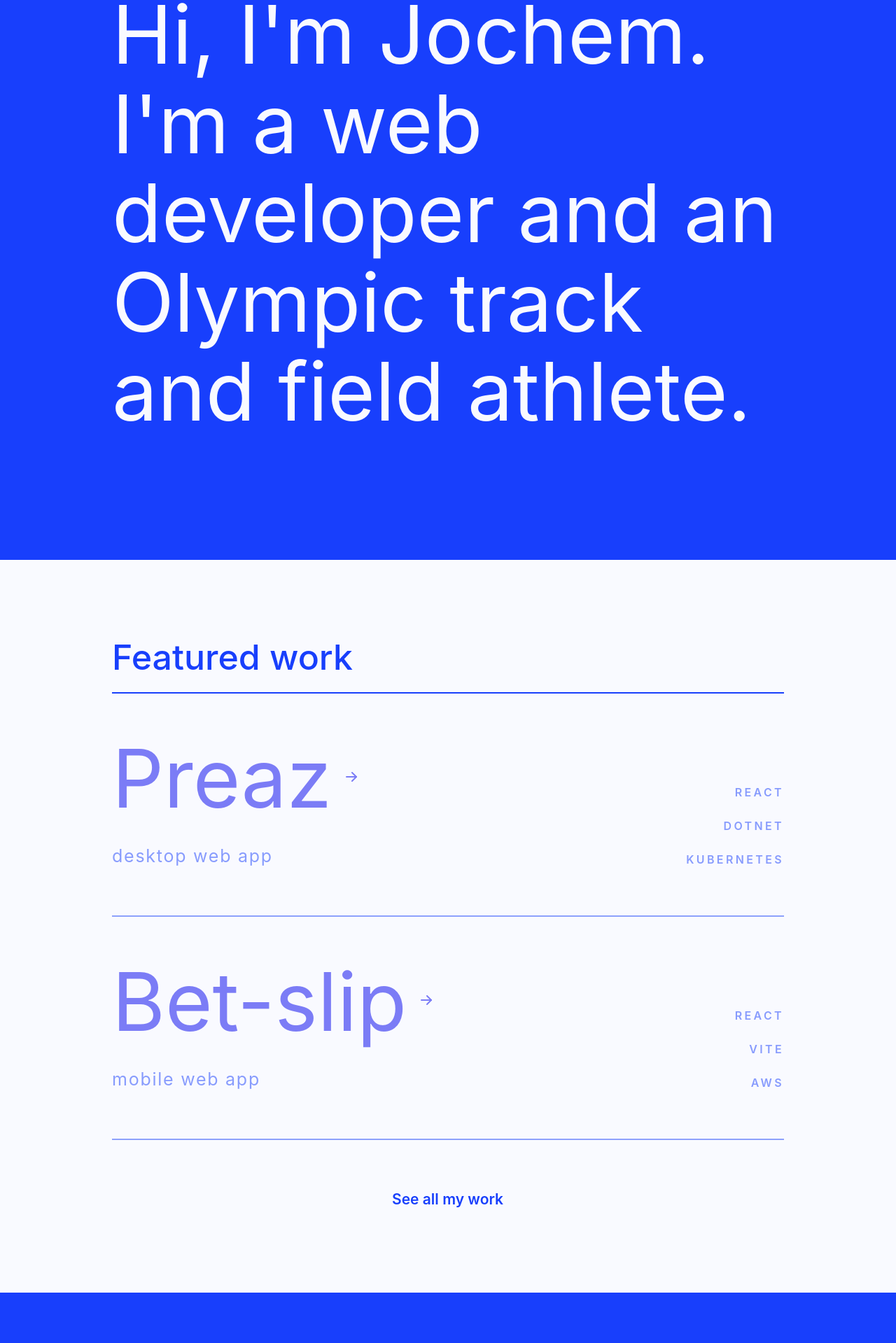
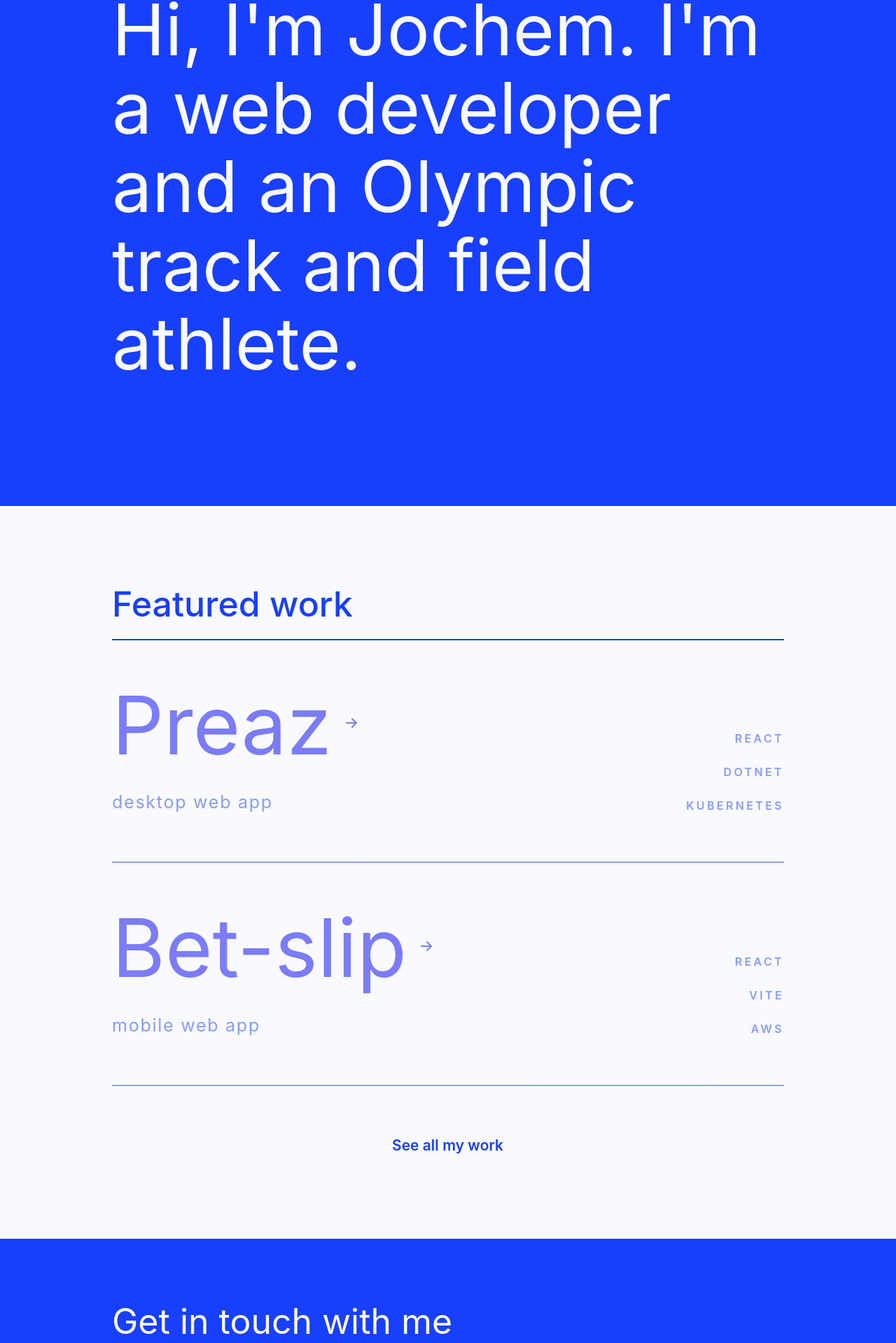
Before and after one commit to joggjogg/jochemdobber.dev, a Next.js app: page / in a window 1280 px wide. Shown: the part 878-2797 px from the top of the page at 70% size. Built offline with nearby package versions, Linux system fonts and the light colour scheme.

Commit message:
Add about-me route

```diff
--- /dev/null
+++ b/app/about-me/page.module.css
@@ -0,0 +1,33 @@
+.title {
+  margin-bottom: 2rem;
+  font-size: 50px;
+  line-height: 200%;
+  font-weight: 500;
+  color: var(--mantine-primary-color-6);
+  border-bottom: 2px solid var(--mantine-primary-color-6);
+}
+
+.description {
+  color: var(--mantine-primary-color-filled);
+  letter-spacing: 0.05em;
+  margin-top: 0;
+  margin-bottom: 2rem;
+  font-size: 18px;
+  font-weight: 300;
+  line-height: 154%;
+  text-decoration: none;
+}
+
+.group {
+  margin-bottom: 2rem;
+}
+
+.image {
+  margin-top: 2rem;
+  position: relative;
+  height: 500px;
+}
+
+.image img {
+  width: auto;
+}
--- a/app/api/email/route.ts
+++ b/app/api/email/route.ts
@@ -1,7 +1,7 @@
 export const runtime = 'edge'
 export const dynamic = 'force-dynamic'
 
-import EmailRequest from '@/app/types/emailRequest'
+import EmailRequest from '@/util/types/emailRequest'
 import { NextResponse } from 'next/server'
 import { Ratelimit } from '@upstash/ratelimit'
 import { Redis } from '@upstash/redis'
--- a/app/my-work/bet-slip/page.tsx
+++ b/app/my-work/bet-slip/page.tsx
@@ -1,4 +1,3 @@
-import Divider from '@/components/Divider/Divider'
 import styles from '../layout.module.css'
 import { Group, Stack } from '@mantine/core'
 import React from 'react'
@@ -8,7 +7,6 @@ const BetSlip = () => {
   return (
     <>
       <div className={styles.title}>Bet-slip</div>
-      <Divider />
       <div className={styles.overview}>Overview</div>
       <div className={styles.overviewContainer}>
         <Stack className={styles.descriptionContainer}>
--- a/app/my-work/layout.module.css
+++ b/app/my-work/layout.module.css
@@ -1,11 +1,10 @@
 .title {
-  color: var(--mantine-primary-color-filled);
-  font-size: 64px;
-  line-height: 80%;
-  margin-top: 2rem;
-  @media (min-width: $mantine-breakpoint-xs) {
-    font-size: 108px;
-  }
+  margin-bottom: 2rem;
+  font-size: 50px;
+  line-height: 200%;
+  font-weight: 500;
+  color: var(--mantine-primary-color-6);
+  border-bottom: 2px solid var(--mantine-primary-color-6);
 }
 
 .overviewContainer {
@@ -28,10 +27,10 @@
   font-weight: 400;
   line-height: 100%;
   @media (min-width: $mantine-breakpoint-xs) {
-    font-size: 46px;
+    font-size: 40px;
   }
   @media (min-width: $mantine-breakpoint-lg) {
-    font-size: 54px;
+    font-size: 30px;
   }
 }
 
@@ -39,8 +38,8 @@
   color: var(--mantine-primary-color-filled);
   letter-spacing: 0.05em;
   margin-top: 0;
-  margin-bottom: 0;
-  font-size: 21px;
+  margin-bottom: 2rem;
+  font-size: 18px;
   font-weight: 300;
   line-height: 154%;
   text-decoration: none;
@@ -89,7 +88,7 @@
 
 .list {
   letter-spacing: 0.05em;
-  font-size: 21px;
+  font-size: 18px;
   font-weight: 400;
   line-height: 154%;
   text-decoration: none;
--- a/app/my-work/preaz/page.tsx
+++ b/app/my-work/preaz/page.tsx
@@ -2,14 +2,11 @@ import React from 'react'
 import styles from '../layout.module.css'
 import { Stack } from '@mantine/core'
 import CaptionedImage from '@/components/CaptionedImage/CaptionedImage'
-import Divider from '@/components/Divider/Divider'
 
 const Preaz = () => {
   return (
     <>
       <div className={styles.title}>Preaz</div>
-      <Divider />
-      <div className={styles.overview}>Overview</div>
       <div className={styles.overviewContainer}>
         <Stack className={styles.descriptionContainer}>
           <p className={styles.summary}>
@@ -22,7 +19,7 @@ const Preaz = () => {
             clients started to show cracks in their system. The scope of the
             project was to create an application where they could seemlessly
             work together in a shared planning custom made to their massage
-            specific environment. Together with 2 friends we chose to build a
+            specific environment. Together with my partners we chose to build a
             desktop web application to play into the strengths of a full page
             calendar.
           </p>
--- a/components/Contact/Contact.module.css
+++ b/components/Contact/Contact.module.css
@@ -80,17 +80,7 @@
 .title {
   color: var(--mantine-color-white);
   margin-bottom: 3rem;
-  font-size: 60px;
-  line-height: 110%;
-  @media (min-width: $mantine-breakpoint-xs) {
-    font-size: 102px;
-    margin-bottom: 4rem;
-  }
-
-  @media (min-width: $mantine-breakpoint-lg) {
-    font-size: 116px;
-    margin-bottom: 5rem;
-  }
+  font-size: 50px;
 }
 
 .formRow {
--- a/components/HeroTitle/HeroTitle.module.css
+++ b/components/HeroTitle/HeroTitle.module.css
@@ -13,10 +13,6 @@
   @media (min-width: $mantine-breakpoint-xs) {
     margin-top: 6rem;
     font-size: 102px;
-  }
-
-  @media (min-width: $mantine-breakpoint-lg) {
-    font-size: 116px;
   }
 }
 
```
Also changed, not shown: app/about-me/layout.tsx (added, +25 -0 lines), app/about-me/page.tsx (added, +79 -0 lines), util/types/emailRequest.ts (renamed from app/types/emailRequest.ts).
